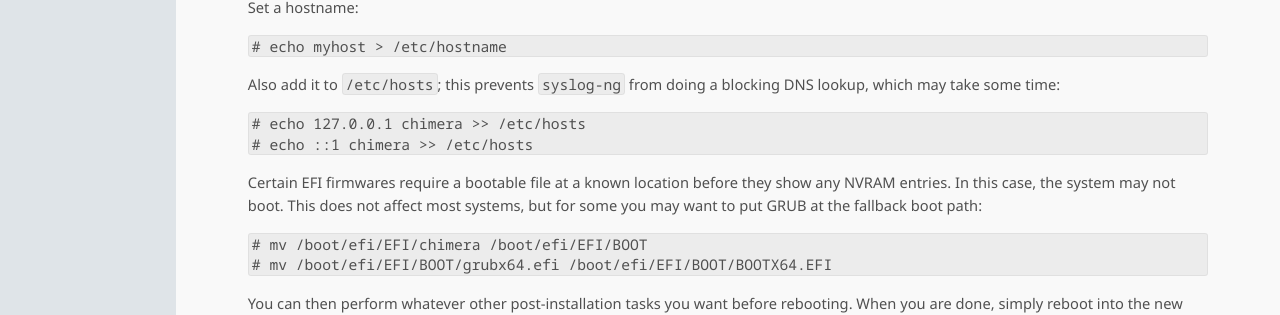
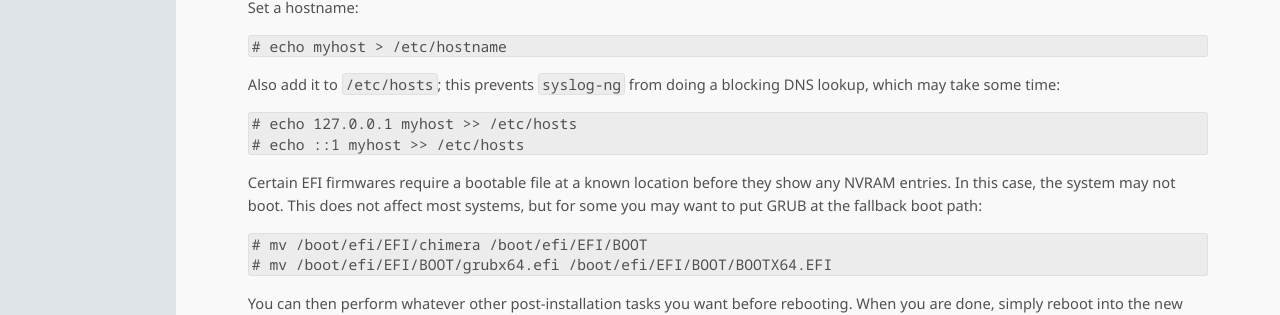
Before and after one commit to chimera-linux/chimera-linux.github.io, a Jekyll site: the page built from _docs/installation.md, in a window 1280 px wide. Shown: the part 1571-1886 px from the top of the page. Built offline with Jekyll 4.4.1, drawn with Linux system fonts in a browser that asks for light colours.

Commit message:
Fix typos in installation.md

````diff
--- a/_docs/installation.md
+++ b/_docs/installation.md
@@ -107,8 +107,8 @@ Also add it to `/etc/hosts`; this prevents `syslog-ng` from doing a blocking
 DNS lookup, which may take some time:
 
 ```
-# echo 127.0.0.1 chimera >> /etc/hosts
-# echo ::1 chimera >> /etc/hosts
+# echo 127.0.0.1 myhost >> /etc/hosts
+# echo ::1 myhost >> /etc/hosts
 ```
 
 Certain EFI firmwares require a bootable file at a known location before they
````
